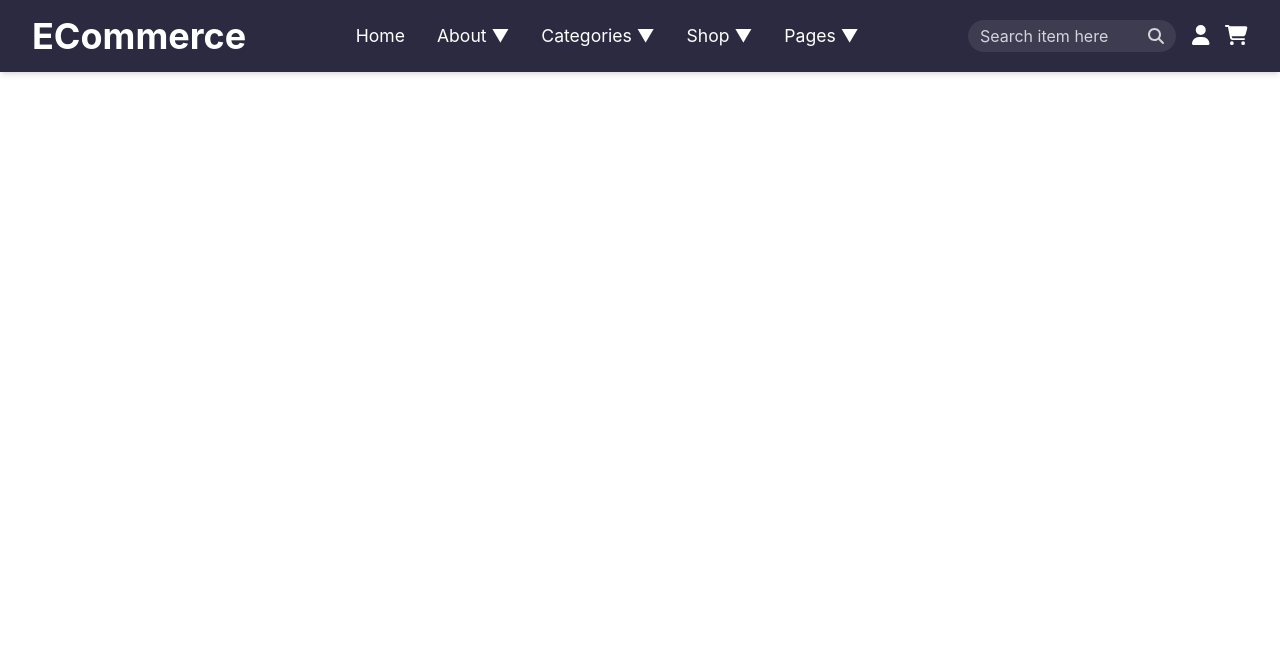
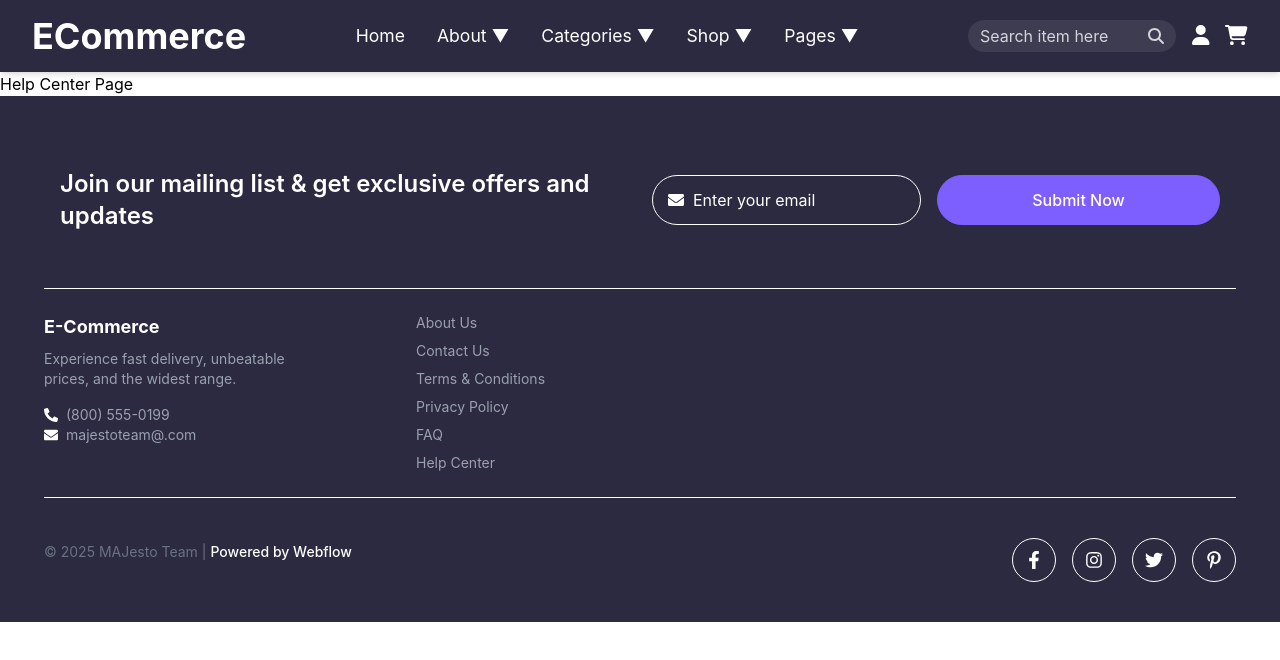
Before and after one commit to prince-sunsara/ECommerce-Frontend, a React (Vite) app: page /help-center in a window 1280 px wide. Shown: the top 660 px of the page. Built offline with nearby package versions, Linux system fonts and the light colour scheme.

Commit message:
Designed footer components

```diff
--- a/package.json
+++ b/package.json
@@ -16,7 +16,9 @@
     "@tailwindcss/vite": "^4.1.8",
     "react": "^19.1.0",
     "react-dom": "^19.1.0",
+    "react-icons": "^5.5.0",
     "react-router": "^7.6.2",
+    "react-router-dom": "^7.6.2",
     "tailwindcss": "^4.1.8"
   },
   "devDependencies": {
--- a/src/App.jsx
+++ b/src/App.jsx
@@ -5,6 +5,12 @@ import UserSignUp from "./pages/LoginRegister/UserSignUp";
 import SellerSignUp from "./pages/SellerRegister/SellerSignUp";
 import Navbar from "./layouts/Navbar";
 import { About, AboutUs, Contact, Home, Team } from "./pages";
+import Footer from "./components/Footer";
+import ContactUs from "./pages/ContactUs";
+import Terms from "./pages/Terms";
+import Privacy from "./pages/Privacy";
+import HelpCenter from "./pages/HelpCenter";
+import FAQ from "./pages/FAQ";
 
 function AppWrapper() {
   const location = useLocation();
@@ -21,7 +27,11 @@ function AppWrapper() {
 
   return (
     <>
-      {!shouldHideNavbar && <Navbar />}
+      {!shouldHideNavbar && (
+        <>
+          <Navbar />
+        </>
+      )}
 
       <Routes>
         <Route path="/" element={<Home />} />
@@ -35,6 +45,15 @@ function AppWrapper() {
         <Route path="/seller-login" element={<SellerLogin />} />
         <Route path="/seller-sign-up" element={<SellerSignUp />} />
       </Routes>
+      <Routes>
+        <Route path="/about-us" element={<AboutUs />} />
+        <Route path="/contact-us" element={<ContactUs />} />
+        <Route path="/terms" element={<Terms />} />
+        <Route path="/privacy" element={<Privacy />} />
+        <Route path="/faq" element={<FAQ />} />
+        <Route path="/help-center" element={<HelpCenter />} />
+      </Routes>
+      <Footer />
     </>
   );
 }
--- /dev/null
+++ b/src/components/Footer.jsx
@@ -0,0 +1,137 @@
+import React from "react";
+import { Link } from "react-router-dom";
+import {
+  FaFacebookF,
+  FaInstagram,
+  FaTwitter,
+  FaPinterestP,
+  FaPhoneAlt,
+  FaEnvelope,
+} from "react-icons/fa";
+import { COPY_RIGHT, FB_LINK } from "../utils/constants";
+
+const Footer = () => {
+  return (
+    <footer className="bg-[#2B2A40] text-white px-6 py-10 ">
+      <div className="container mx-auto px-5">
+        {/* Newsletter */}
+        <div className="flex flex-col md:flex-row md:justify-between items-center border-b border-white pb-6 mb-6">
+          <div className="bg-transparent text-white py-8 px-4 w-full max-w-7xl mx-auto">
+            <div className="grid grid-cols-1 md:grid-cols-2 items-center gap-6">
+              <h3 className="text-2xl font-semibold">
+                Join our mailing list &amp; get exclusive offers and updates
+              </h3>
+
+              <form className="flex flex-col sm:flex-row items-center gap-4 w-full">
+                <div className="relative w-full">
+                  <span className="absolute left-4 top-1/2 transform -translate-y-1/2 text-white">
+                    <FaEnvelope />
+                  </span>
+                  <input
+                    type="email"
+                    placeholder="Enter your email"
+                    required
+                    className="w-full pl-10 pr-4 py-3 rounded-full bg-transparent border border-white placeholder-white text-white focus:outline-none hover:border-[#7d5fff] focus:border-[#7d5fff] transition-all duration-300"
+                  />
+                </div>
+                <button
+                  type="submit"
+                  className="w-full px-3 py-3 rounded-full bg-[#7d5fff] text-white font-medium border border-[#7d5fff] hover:bg-[#2B2A40] hover:text-white transition-all duration-300 transform-style-3d "
+                >
+                  Submit Now
+                </button>
+              </form>
+            </div>
+          </div>
+        </div>
+
+        {/* Main Footer */}
+        <div className="grid md:grid-cols-4 gap-10 text-sm">
+          <div>
+            <h3 className="text-lg font-bold mb-2">E-Commerce</h3>
+            <p className="text-gray-400 mb-4">
+              Experience fast delivery, unbeatable prices, and the widest range.
+            </p>
+
+            <p className="text-gray-400 flex items-center gap-2">
+              <FaPhoneAlt className="text-[#ffffff]" /> (800) 555-0199
+            </p>
+            <p className="text-gray-400 flex items-center gap-2">
+              <FaEnvelope className="text-[#ffffff]" />
+              <a
+                href="mailto:majestoteam@.com"
+                className="hover:underline hover:text-white transition"
+              >
+                majestoteam@.com
+              </a>
+            </p>
+          </div>
+
+          {/* Internal Navigation Links */}
+          <div className="footer-links space-y-2 text-gray-400 ml-15">
+            {[
+              { path: "/about-us", label: "About Us" },
+              { path: "/contact-us", label: "Contact Us" },
+              { path: "/terms", label: "Terms & Conditions" },
+              { path: "/privacy", label: "Privacy Policy" },
+              { path: "/faq", label: "FAQ" },
+              { path: "/help-center", label: "Help Center" },
+            ].map((item) => (
+              <p key={item.path} className="group transition-all duration-200">
+                <Link
+                  to={item.path}
+                  className="hover:text-[#7d5fff] inline-block pl-0 group-hover:pl-3 transition-all duration-200 before:content-[''] group-hover:before:content-['-'] before:mr-1"
+                >
+                  {item.label}
+                </Link>
+              </p>
+            ))}
+          </div>
+        </div>
+
+        {/* Bottom Line */}
+        <div className="flex flex-col md:flex-row justify-between items-center border-t border-white mt-6 pt-6 text-gray-500 text-sm">
+          <p>
+            {COPY_RIGHT}
+            <span className="text-white font-medium"> Powered by Webflow</span>
+          </p>
+
+          <div className="flex gap-4 mt-4">
+            {[
+              {
+                icon: <FaFacebookF size={18} />,
+                href: FB_LINK,
+              },
+              {
+                icon: <FaInstagram size={18} />,
+                href: "https://www.instagram.com",
+              },
+              {
+                icon: <FaTwitter size={18} />,
+                href: "https://twitter.com",
+              },
+              {
+                icon: <FaPinterestP size={18} />,
+                href: "https://www.pinterest.com",
+              },
+            ].map((item, index) => (
+              <a
+                key={index}
+                href={item.href}
+                target="_blank"
+                rel="noopener noreferrer"
+                className="bg-[#2B2A40] border border-white rounded-full p-3 hover:bg-white transition-all duration-300 group"
+              >
+                <span className="text-white group-hover:text-[#7d5fff] transition-colors duration-300">
+                  {item.icon}
+                </span>
+              </a>
+            ))}
+          </div>
+        </div>
+      </div>
+    </footer>
+  );
+};
+
+export default Footer;
--- a/src/pages/About/About.jsx
+++ b/src/pages/About/About.jsx
@@ -3,8 +3,8 @@ import { Outlet } from "react-router";
 const About = () => {
   return (
     <>
-      <div>About</div>
-      <Outlet />;
+      <div className="text-yellow">About</div>
+      {/* <Outlet />; */}
     </>
   );
 };
--- a/src/pages/About/Team.jsx
+++ b/src/pages/About/Team.jsx
@@ -1,5 +1,5 @@
 const Team = () => {
-  return <div>Team</div>;
+  return <div className="text-red">Team</div>;
 };
 
 export default Team;
--- /dev/null
+++ b/src/pages/ContactUs.jsx
@@ -0,0 +1,2 @@
+const ContactUs = () => <h1>Contact Us Page</h1>;
+export default ContactUs;
--- /dev/null
+++ b/src/pages/FAQ.jsx
@@ -0,0 +1,2 @@
+const FAQ = () => <h1>FAQ Page</h1>;
+export default FAQ;
--- /dev/null
+++ b/src/pages/HelpCenter.jsx
@@ -0,0 +1,2 @@
+const HelpCenter = () => <h1>Help Center Page</h1>;
+export default HelpCenter;
--- /dev/null
+++ b/src/pages/Privacy.jsx
@@ -0,0 +1,2 @@
+const Privacy = () => <h1>Privacy Policy Page</h1>;
+export default Privacy;
--- /dev/null
+++ b/src/pages/Terms.jsx
@@ -0,0 +1,2 @@
+const Terms = () => <h1>Terms & Conditions Page</h1>;
+export default Terms;
--- /dev/null
+++ b/src/utils/constants.js
@@ -0,0 +1,2 @@
+export const COPY_RIGHT = "© 2025 MAJesto Team | ";
+export const FB_LINK = "https://www.facebook.com";
```
Also changed, not shown: 1 other file (tests, documents, lock files or other folders).
